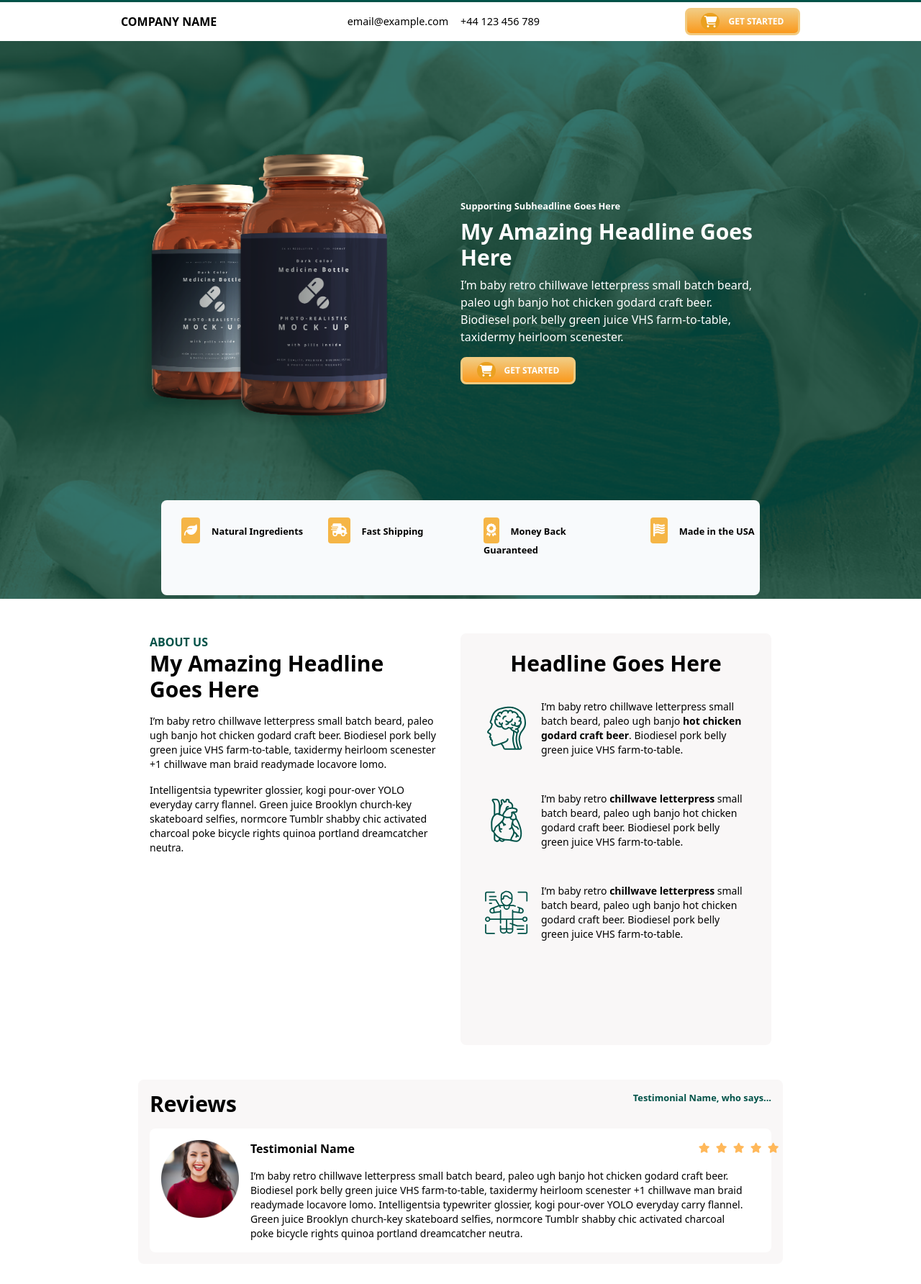
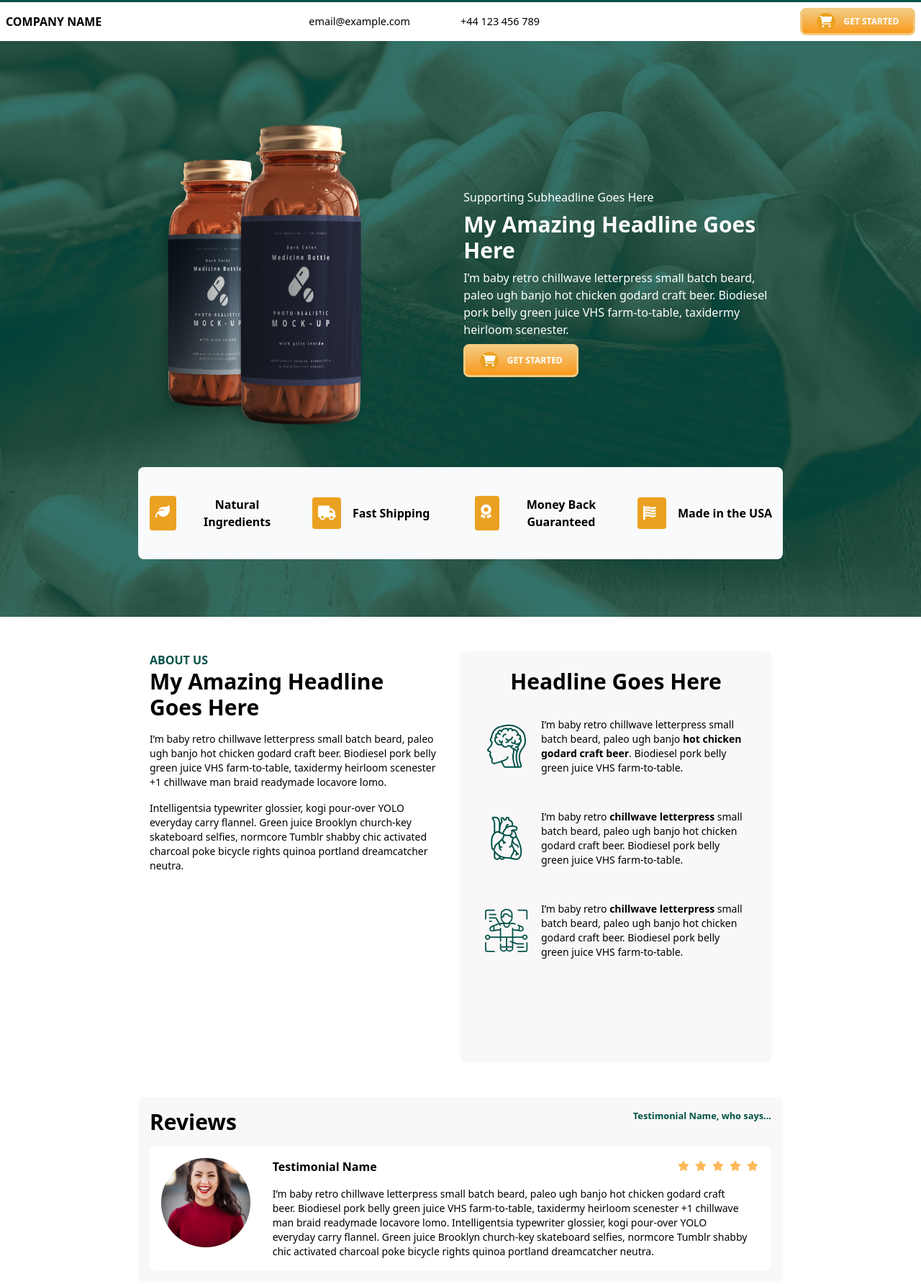
Before and after one commit to ninoxander/Tech_Interview, a plain HTML site: page index.html in a window 1280 px wide. Shown: the part 35-1819 px from the top of the page at 72% size. Drawn offline with nearby package versions, Linux system fonts and the light colour scheme.

Commit message:
Responsive

```diff
--- a/index.html
+++ b/index.html
@@ -14,7 +14,8 @@
           border-radius: 8px;
           border: 3px solid #F2CA7F;
           opacity: 1;
-        font-weight: bold;}
+          font-weight: bold;
+        }
         .colororange .p{
             text-align: center;
             font: normal normal bold 18px/24px Open Sans;
@@ -61,7 +62,7 @@
             font-size: 14px;
         }
         .color-salmon{
-            background: #FFF8F0;
+            background: orange;
         }
         .btn-buy-offer{
             background-color: #005248;
@@ -69,13 +70,31 @@
     </style>
 </head>
 <body>
-    <div class="w-full mx-auto">
-        <div class="w-full colorgreen p-2 text-center text-white">
+      <div id="drawer-right-example" class="fixed top-0 right-0 z-40 h-screen p-4 overflow-y-auto transition-transform translate-x-full bg-white w-80 dark:bg-gray-800" tabindex="-1" aria-labelledby="drawer-right-label">
+        <div class="w-90">
+          <h2 class="font-bold">
+            COMPANY NAME
+          </h2>
+          <div class="grid grid-cols-2 text-xs mt-4">
+            <div>
+              <h5>
+                email@example.com
+              </h5>
+            </div>
+            <div class="float-right">
+              <h5>
+                +44 123 456 789
+              </h5>
+            </div>
+          </div>
+        </div>
+      </div>
+      <div class="w-full md:h-auto colorgreen p-2 text-center text-white">
           <p class="p-contact">
               I’m baby retro chillwave letterpress small batch beard, paleo ugh banjo hot chicken godard craft beer.
           </p>
       </div>
-        <div class="w-3/4 flex mx-auto items-center p-2">
+      <div class="sm:hidden md:flex md:w-70 flex mx-auto items-center p-2">
           <div class="w-1/3">
               <h2><b>COMPANY NAME</b></h2>
           </div>
@@ -93,34 +112,116 @@
               </button>
           </div>
       </div>
-        <div class="w-full container-pills items-center justify-center text-white">
-            <div class="mx-auto w-[65%] h-[90%] flex">
-                <div class="w-1/2 flex items-center justify-center">
-                    <img src="./public/bottles.png" alt="" class="object-contain h-full ml-[-8rem]">
+      <div class="md:hidden sm:w-[100%] pt-2 pb-2">
+        <div class="grid grid-cols-2 items-center">
+          <div class="pl-2">
+            <div>
+              <h2><b>COMPANY NAME</b></h2>
             </div>
-                <div class="w-1/2 flex items-center justify-center flex-col">
-                    <div class="justify-start">
-                    <h1 class="p-text pb-2"><strong>Supporting Subheadline Goes Here</strong></h1>
-                    <h2 class="text-3xl pb-2"><strong>My Amazing Headline Goes Here</strong></h2>
-                    <h3 class="pb-4">I’m baby retro chillwave letterpress small batch beard, paleo ugh banjo hot chicken godard craft beer. Biodiesel pork belly green juice VHS farm-to-table, taxidermy heirloom scenester.</h3>
-                    <button class="p-1 colororange flex items-center justify-center space-x-3 w-40">
+          </div>
+          <div class="grid grid-cols-12 pr-2">
+            <div class="col-start-11 text-white">
+              <button class="p-2 colororange flex items-center justify-center space-x-3 md:float-left sm:float-right w-40">
                 <i class="fa-solid fa-cart-shopping rounded-full color-dark-orange p-1"></i>
                 <p class="text-xs">
-                        GET STARTED</p>
+                  GET STARTED
+                </p>
               </button>
-                </div></div>
             </div>
-            <div class="mx-auto w-[65%] h-[17%] flex bg-slate-50  mt-[-3.7rem] rounded-lg text-black pt-6 font-semibold">
-                <div class="grid grid-cols-4 gap-x-3 pl-7 p-text">
-                    <div><i class="fas fa-leaf rounded color-icons p-1 text-white mr-4 text-lg"></i>Natural Ingredients
+            <div class="col-start-12 col-span-1">
+              <button class="p-2 text-xl"
+              data-drawer-target="drawer-right-example" data-drawer-show="drawer-right-example" data-drawer-placement="right" aria-controls="drawer-right-example">
+              <i class="fa-solid fa-bars"></i>
+              </button>
             </div>
-                    <div><i class="fas fa-shipping-fast rounded color-icons p-1 text-white text-lg mr-4"></i>Fast Shipping</div>
-                    <div class="pl-3"><i class="fa-solid fa-award rounded color-icons p-1 text-white text-lg mr-4"></i>Money Back Guaranteed</div>
-                    <div class="pl-10"><i class="fa-solid fa-flag-usa rounded color-icons p-1 text-white text-lg mr-4"></i>Made in the USA</div>
+          </div>
+
+        </div>
+      </div>
+      <div class="w-full relative sm:h-[100vh] pb-4" style="padding-bottom: 37.88%">
+      <div class="absolute inset-0 bg-cover bg-center flex items-center" style="background-image: url('./public/background_banner.png')">
+        <div class="sm:w-[90%] md:w-[70%] h-[80%] mx-auto">
+          <div class="w-[100%] h-[80%]">
+            <div class="flex h-full">
+              <div class="hidden md:inline-block sm:grid md:w-[40%] h-full">
+                <img class="w-full h-full" src="./public/bottles.png" />
+              </div>
+              <div class="sm:w-[100%] md:w-[65%] md:h-[100%] flex items-center text-white justify-end">
+                <div class="sm:w-[100%] md:w-[80%]">
+                  <p class="pb-2">Supporting Subheadline Goes Here</p>
+                  <h1 class="pb-2 text-3xl font-bold">
+                    My Amazing Headline Goes Here
+                  </h1>
+                  <p class="pb-2">
+                    I’m baby retro chillwave letterpress small batch beard,
+                    paleo ugh banjo hot chicken godard craft beer. Biodiesel
+                    pork belly green juice VHS farm-to-table, taxidermy heirloom
+                    scenester.
+                  </p>
+                  <button class="p-2 colororange flex items-center justify-center space-x-3 md:float-left sm:float-right w-40">
+                    <i class="fa-solid fa-cart-shopping rounded-full color-dark-orange p-1"></i>
+                    <p class="text-xs">
+                      GET STARTED
+                    </p>
+                  </button>
                 </div>
               </div>
             </div>
-        <div class="w-[70%] mx-auto mt-8 p-4">
+          </div>
+          <div class="w-[100%] md:h-[20%] bg-slate-50 bg-blue-600 rounded-lg flex grid md:grid-cols-4 sm:grid-cols-2 gap-x-2">
+            <div class="flex items-center p-2">
+              <div class="flex w-full">
+                <div class="color-dark-orange text-white text-xl p-2 ml-2 rounded w-10">
+                  <i class="fa-solid fa-leaf"></i>
+                </div>
+                <div class="w-90 flex items-center">
+                  <p class="font-semibold pl-4 pr-1 text-center">
+                    Natural Ingredients
+                  </p>
+                </div>
+              </div>
+            </div>
+            <div class="flex items-center p-2">
+              <div class="flex w-full">
+                <div class="color-dark-orange text-white text-xl p-2 ml-2 rounded w-10">
+                  <i class="fa-solid fa-truck"></i>
+                </div>
+                <div class="w-90 flex items-center">
+                  <p class="font-semibold pl-4 pr-1 text-center">
+                    Fast Shipping
+                  </p>
+                </div>
+              </div>
+            </div>
+            <div class="flex items-center p-2">
+              <div class="flex w-full">
+                <div class="color-dark-orange text-white text-xl p-2 ml-2 rounded w-10">
+                  <i class="fa-solid fa-award"></i>
+                </div>
+                <div class="w-90 flex items-center">
+                  <p class="font-semibold pl-4 pr-1 text-center">
+                    Money Back Guaranteed
+                  </p>
+                </div>
+              </div>
+            </div>
+            <div class="flex items-center p-2">
+              <div class="flex w-full">
+                <div class="color-dark-orange text-white text-xl p-2 ml-2 rounded w-10">
+                  <i class="fa-solid fa-flag-usa"></i>
+                </div>
+                <div class="w-90 flex items-center">
+                  <p class="font-semibold pl-4 pr-1 text-center">
+                    Made in the USA
+                  </p>
+                </div>
+              </div>
+            </div>
+          </div>
+        </div>
+      </div>
+      </div>
+      <div class="sm:w-full md:w-[70%] mx-auto mt-8 p-4">
           <div class="grid md:grid-cols-2 sm:grid-cols-1 sm:gap-y-4">
               <div class="pr-8">
                   <div class="w-full">
@@ -176,7 +277,7 @@
               </div>
           </div>
       </div>
-        <div class="w-[70%] mx-auto mt-8 gray-section p-4 rounded-lg">
+      <div class="sm:w-full md:w-[70%] mx-auto mt-8 gray-section p-4 md:rounded-lg">
           <div class="w-full grid grid-cols-2">
               <div>
                   <h1 class="text-3xl font-bold">
@@ -189,25 +290,28 @@
                   </p>
               </div>
           </div>
-            <div class="w-full bg-white rounded-lg p-4 mt-4">
-                <div class="flex">
-                    <div>
-                        <img src="public/testimonial.png" alt="">
+          <div class="w-full bg-white rounded-lg p-4 mt-4 grid grid-cols-12">
+                  <div class="md:col-span-2 sm:col-span-12">
+                      <img class="justify-center" src="public/testimonial.png" alt="">
                   </div>
-                    <div class="w-full grid grid-flow-row auto-rows-max">
-                        <div class="grid grid-cols-2 pl-4 pr-4 pb-4">
-                            <div>
+                  <div class="md:col-span-10 grid grid-flow-row auto-rows-max">
+                      <div class="grid md:grid-cols-2 pl-4 pr-4 pb-4">
+                          <div class="">
                               <p class="font-bold">
                                   Testimonial Name
                               </p>
                           </div>
-                            <div class="justify-end flex">
-                                <div class=" grid grid-cols-5 star w-1/5 gap-6">
+                          <div class="md:justify-end md:flex">
+                              <div class="grid grid-cols-5 star w-1/5 gap-6 mr-8 sm:hidden md:inline-grid">
                                   <div><i class="fa-solid fa-star"></i></div>
                                   <div><i class="fa-solid fa-star"></i></div>
                                   <div><i class="fa-solid fa-star"></i></div>
                                   <div><i class="fa-solid fa-star"></i></div>
                                   <div><i class="fa-solid fa-star"></i></div>
+                              </div>
+                              <div class="md:hidden flex items-center">
+                                <i class="fa-solid fa-star"></i>
+                                <p class="font-bold">5</p>
                               </div>
                           </div>
                       </div>
@@ -215,8 +319,7 @@
                   </div>
           </div>
       </div>
-        </div>
-        <div class="w-[70%] mx-auto mt-8 gray-section p-4 rounded-lg ">
+      <div class="sm:w-[100%] md:w-[70%] mx-auto mt-8 gray-section p-4 md:rounded-lg ">
           <div class="w-full bg-white rounded-lg">
               <div class="grid grid-cols-12">
                   <div class="grid grid-flow-rows col-span-7 gap-y-4">
@@ -272,9 +375,9 @@
           </div>
       </div>
       <div class="w-full mt-12 color-salmon pt-6">
-            <div class="w-[70%] mx-auto">
-                <div class="w-full grid grid-cols-12">
-                    <div class="col-span-6 bg-white rounded-lg">
+          <div class="sm:w-[90%] md:w-[70%] mx-auto">
+              <div class="grid grid-cols-12">
+                  <div class="sm:col-span-12 md:col-span-6 w-full sm:h-full md:h-[95%] bg-white rounded-lg">
                       <div class="grid grid-cols-12">
                           <div class="col-start-4 col-end-9">
                               <img class="mx-auto" src="./public/1_bottle.png" alt="">
@@ -302,13 +405,13 @@
                       </div>
 
                   </div>
-                    <div class="p-6 col-span-6">
+                  <div class="md:p-6 sm:pt-6 sm:col-span-12 md:col-span-6 h-[90%]">
                       <div>
-                        <h1 class="text-5xl font-bold">
+                        <h1 class="text-4xl font-bold">
                             My Amazing Headline Goes Here
                         </h1>
                       </div>
-                    <div class="bg-white rounded-lg grid grid-cols-3 color-text-green h-16 pr-2 items-center font-bold gap-4 text-sm mt-6">
+                  <div class="bg-white rounded-lg grid grid-cols-3 color-text-green h-16 md:pr-2 items-center font-bold gap-4 text-sm mt-6">
                       <div class="flex h-10">
                           <img class="w-1/3 h-9" src="public/icon_01.svg" alt="">
                           <p class="w-2/3">
@@ -328,41 +431,43 @@
                           </p>
                       </div>
                   </div>
-                    <div class="w-full mt-8">
+                  <div class="w-full mt-8 text-center">
                       <p>
                           I’m baby retro chillwave letterpress small batch beard, paleo ugh banjo hot chicken godard craft beer.
                       </p>
                   </div>
-                    <div class="bg-white rounded-lg grid grid-cols-3 h-16 pr-2 items-center mt-6">
+                  <div class="bg-white rounded-lg grid grid-cols-3 h-16 pr-2 pl-2 items-center mt-6">
                       <div class="h-auto">
-                            <p class="text-neutral-400">
+                          <p class="text-neutral-400 text-center">
                               Regular Price
+                              <br>
                               <span class="line-through">
                                   $119
                               </span>
                           </p>
                       </div>
-                        <div class="h-auto text-5xl font-semibold">
-                            <p>
+                      <div class="h-auto text-4xl font-semibold">
+                          <p class="text-center">
                               $59
                           </p>
                       </div>
                       <div class="h-auto">
-                            <button class="p-1 colororange flex items-center justify-center space-x-3 float-right w-40 text-white">
-                                <i class="fa-solid fa-cart-shopping rounded-full color-dark-orange p-1">
-                                </i>
+                          <button class="p-1 colororange flex items-center justify-center space-x-3 float-right w-30 text-white">
+                              <i class="fa-solid fa-cart-shopping rounded-full color-dark-orange p-1"></i>
                               <p class="text-xs">
                                 GET STARTED
                               </p>
                           </button>
                       </div>
                   </div>
-                        <div class="mt-4 items-center font-bold flex text-base">
+                      <div class="mt-16 items-center font-bold flex text-base">
                           <p>
                               <img class="h-24" src="public/seal.png" alt="">
                           </p>
-                            <p>
-                                180 Days Money Back Guarantee
+                          <p class="ml-4">
+                              180 Days Money
+                              <br>
+                              Back Guarantee
                           </p>
                   </div>
                   </div>
@@ -371,6 +476,6 @@
           </div>
       </div>
       </div>
-        </div>
+      <script src="https://cdnjs.cloudflare.com/ajax/libs/flowbite/2.3.0/flowbite.min.js"></script>
 </body>
 </html>
```
Lines whose indentation alone changed are shown as unchanged.
